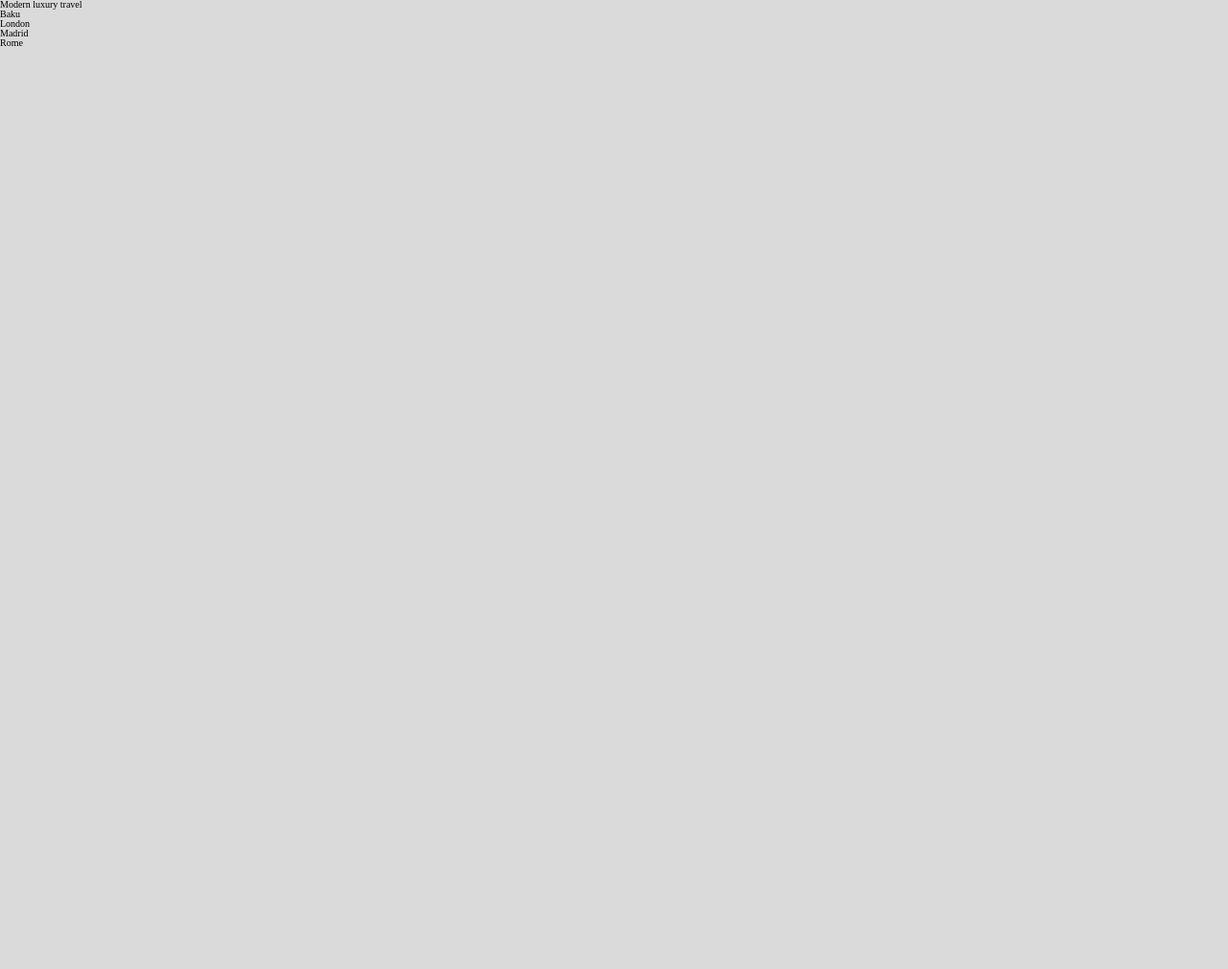
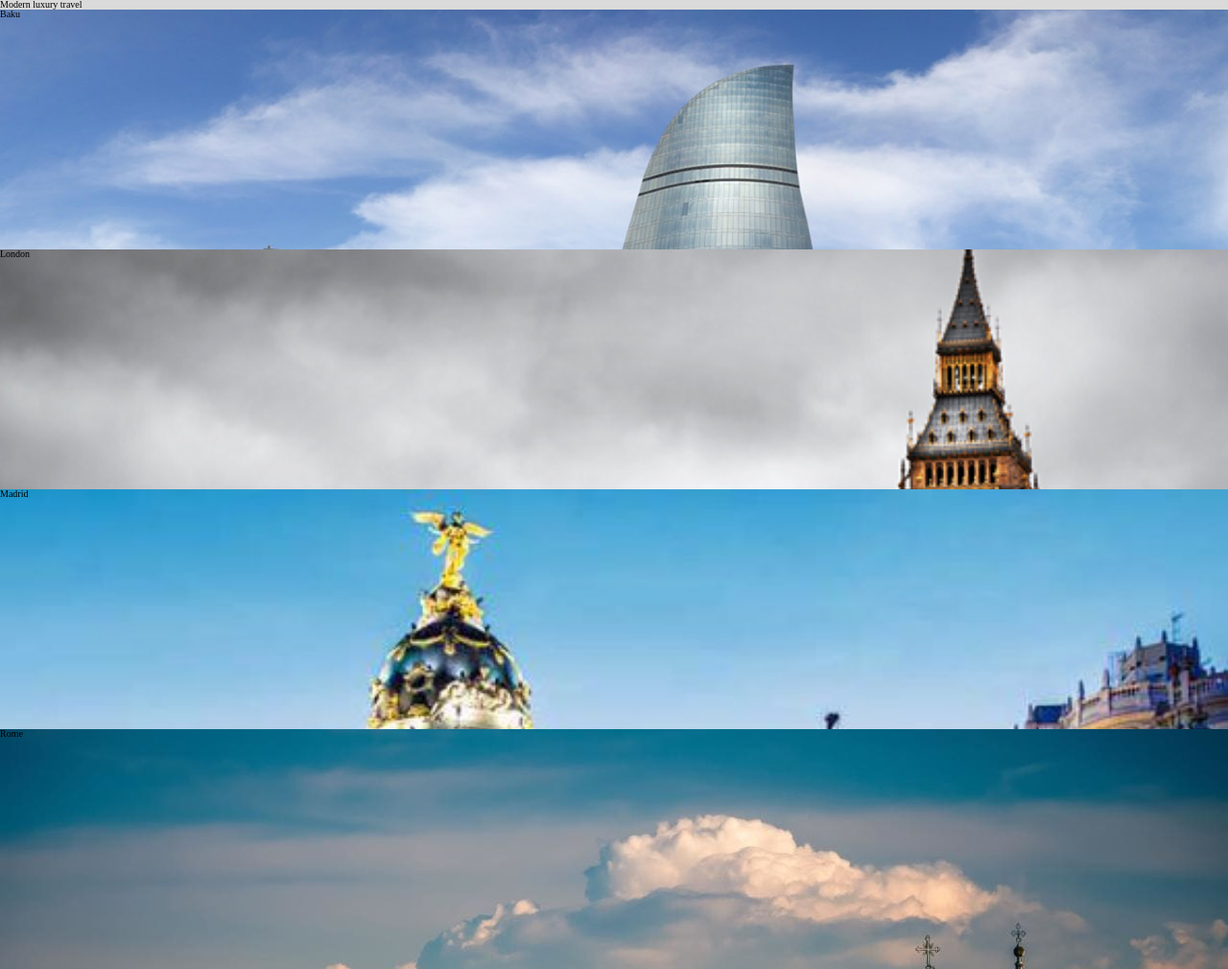
Before and after one commit to IAmSamHankins/css-mq, a plain HTML site: page index.html in a window 1280 px wide. Shown: the whole page at 96% size. Before the commit the page ends 800 px from the top, so only its background shows below. Drawn offline with Linux system fonts and the light colour scheme.

Commit message:
starting the solution

```diff
--- a/css/style.css
+++ b/css/style.css
@@ -2,3 +2,38 @@ body {
   background-color: #dadada;
   font-size: 10px;
 }
+
+.preview {
+  width: 100%;
+  height: 250px;
+}
+
+.preview.baku {
+  background-image: url("/images/baku.jpg");
+  background-repeat: no-repeat;
+  background-position: top;
+  background-size: cover;
+}
+
+.preview.london {
+  background-image: url("/images/london.png");
+  background-repeat: no-repeat;
+  background-position: top;
+  background-size: cover;
+}
+
+.preview.madrid {
+  background-image: url("/images/madrid.jpg");
+  background-repeat: no-repeat;
+  background-position: top;
+  background-size: cover;
+
+}
+
+.preview.rome {
+  background-image: url("/images/rome.jpg");
+  background-repeat: no-repeat;
+  background-position: top;
+  background-size: cover;
+
+}
--- a/index.html
+++ b/index.html
@@ -2,6 +2,7 @@
 <html>
   <head>
     <meta charset="utf-8">
+    <meta name="viewport" content="width=device-width, initial-scale=1">
     <title>css exercise four</title>
     <link rel="stylesheet" href="css/reset.css">
     <link rel="stylesheet" href="css/style.css">
```
